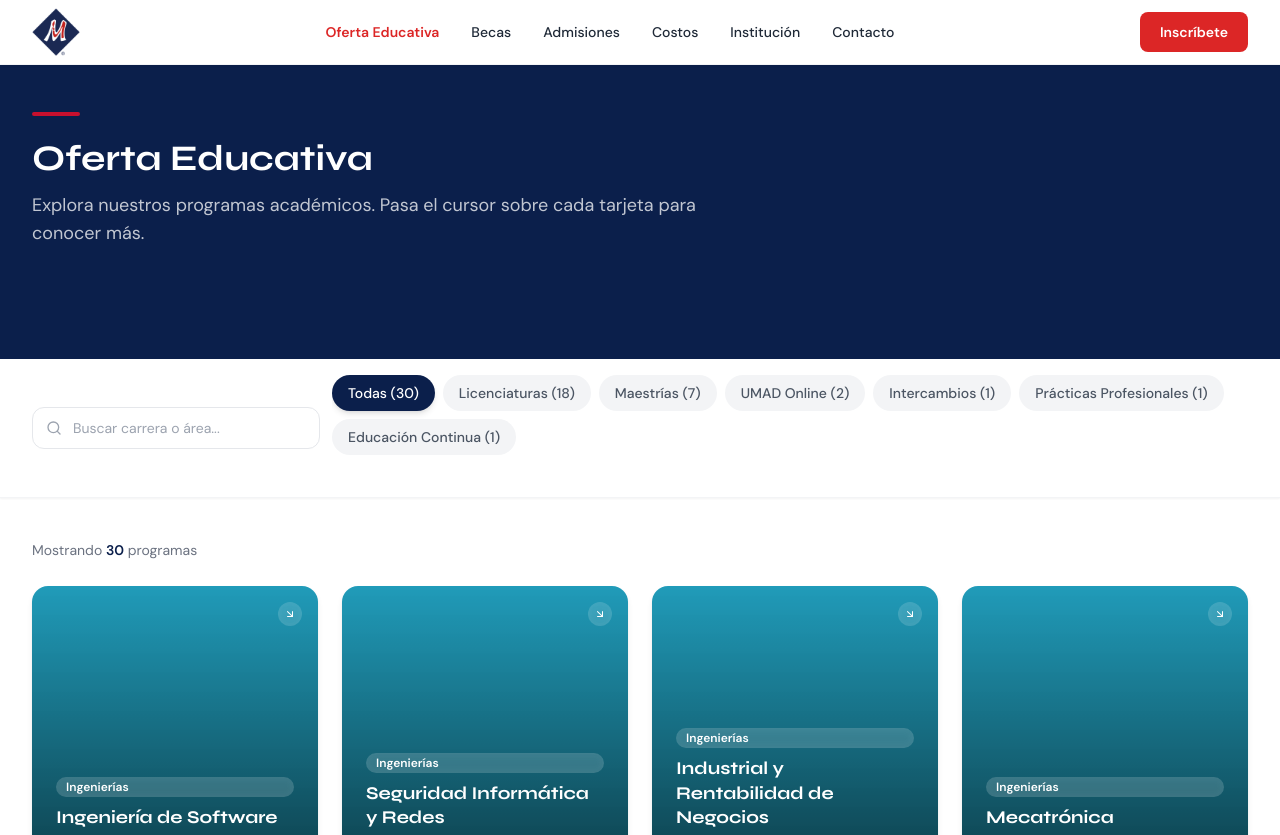
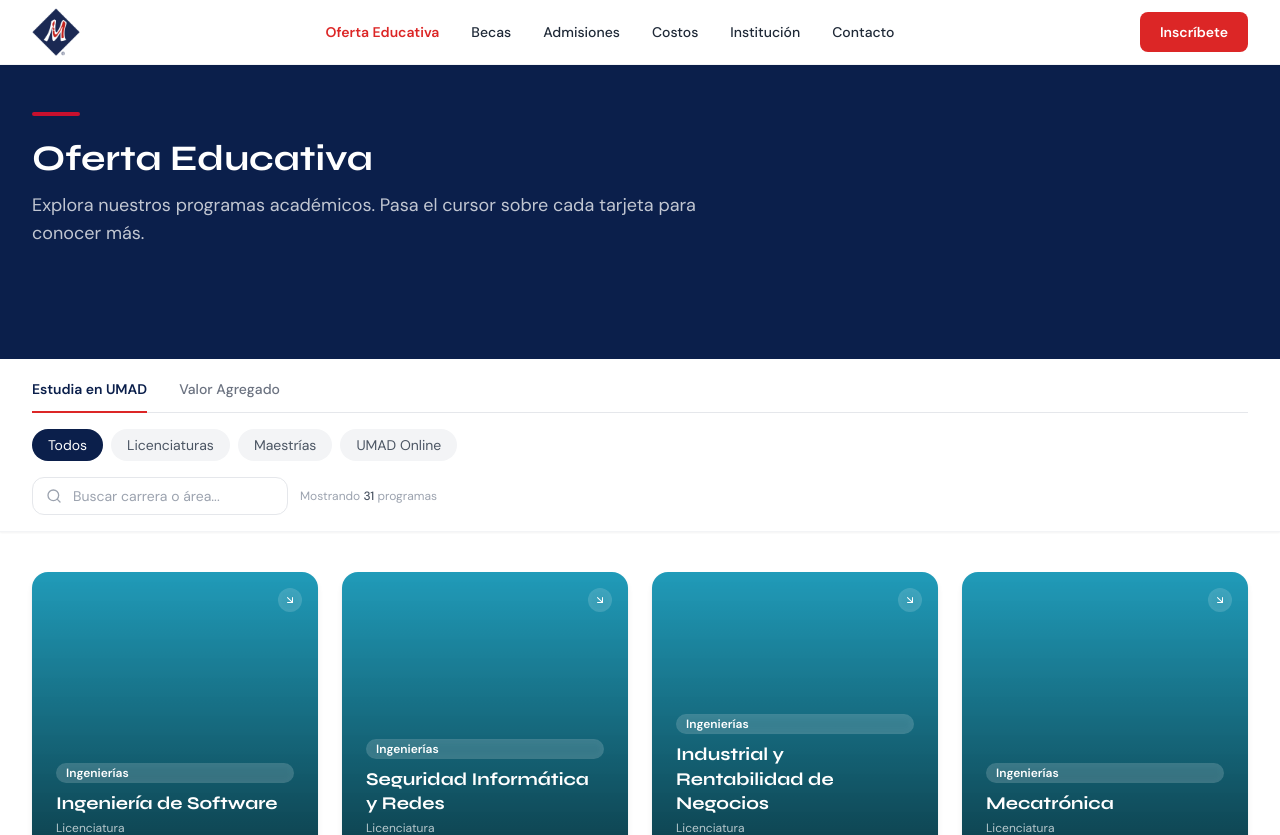
Before and after one commit to EmilioPG13/Web-UMAD, a React (Vite) app: page /carreras in a window 1280 px wide. Shown: the top 835 px of the page. Built offline with nearby package versions, Linux system fonts and the light colour scheme.

Commit message:
✨ feat: Enhance FacultyFilter and CarrerasPage; implement advanced filtering with modality options and add new program category

```diff
--- a/src/components/programs/FacultyFilter.tsx
+++ b/src/components/programs/FacultyFilter.tsx
@@ -1,43 +1,119 @@
-import type { Program, ProgramCategory } from '../../types';
+import { motion, AnimatePresence } from 'framer-motion';
 
-const ALL = 'Todas' as const;
-type Filter = ProgramCategory | typeof ALL;
+export type Tab = 'estudia' | 'valor-agregado';
 
-const categories: Filter[] = [
-  'Todas',
-  'Licenciaturas',
-  'Maestrías',
-  'UMAD Online',
-  'Intercambios',
-  'Prácticas Profesionales',
-  'Educación Continua',
+export type SubFilter =
+  | 'Todos'
+  | 'Licenciaturas'
+  | 'Maestrías'
+  | 'UMAD Online'
+  | 'Training Model'
+  | 'Prácticas Profesionales'
+  | 'Intercambios';
+
+export type ModalityFilter = 'Todas' | 'Presencial' | 'En línea';
+
+const TABS: { id: Tab; label: string }[] = [
+  { id: 'estudia', label: 'Estudia en UMAD' },
+  { id: 'valor-agregado', label: 'Valor Agregado' },
 ];
 
+const SUB_FILTERS: Record<Tab, SubFilter[]> = {
+  'estudia': ['Todos', 'Licenciaturas', 'Maestrías', 'UMAD Online'],
+  'valor-agregado': ['Todos', 'Training Model', 'Prácticas Profesionales', 'Intercambios'],
+};
+
+const MODALITY_OPTIONS: ModalityFilter[] = ['Todas', 'Presencial', 'En línea'];
+
+const showsModality = (sub: SubFilter) =>
+  sub === 'Licenciaturas' || sub === 'Maestrías';
+
 interface Props {
-  active: Filter;
-  onChange: (f: Filter) => void;
-  programs: Program[];
+  activeTab: Tab;
+  activeSubFilter: SubFilter;
+  activeModality: ModalityFilter;
+  onTabChange: (tab: Tab) => void;
+  onSubFilterChange: (sub: SubFilter) => void;
+  onModalityChange: (mod: ModalityFilter) => void;
 }
 
-export default function ProgramFilter({ active, onChange, programs }: Props) {
-  const countFor = (cat: Filter) =>
-    cat === 'Todas' ? programs.length : programs.filter(p => p.category === cat).length;
+export default function ProgramFilters({
+  activeTab,
+  activeSubFilter,
+  activeModality,
+  onTabChange,
+  onSubFilterChange,
+  onModalityChange,
+}: Props) {
+  return (
+    <div className="space-y-4">
 
-  return (
-    <div className="flex flex-wrap gap-2 mb-6">
-      {categories.map(cat => (
+      {/* ── Nivel 1: Tabs ───────────────────────────────── */}
+      <div className="border-b border-gray-200">
+        <div className="flex gap-8">
+          {TABS.map(tab => (
             <button
-          key={cat}
-          onClick={() => onChange(cat)}
-          className={`px-4 py-2 rounded-full text-sm font-medium transition-all ${
-            active === cat
-              ? 'bg-umad-navy text-white shadow-md'
+              key={tab.id}
+              onClick={() => onTabChange(tab.id)}
+              className={`pb-3 text-sm border-b-2 transition-colors -mb-px ${
+                activeTab === tab.id
+                  ? 'border-red-600 text-umad-navy font-semibold'
+                  : 'border-transparent text-gray-500 font-medium hover:text-gray-700'
+              }`}
+            >
+              {tab.label}
+            </button>
+          ))}
+        </div>
+      </div>
+
+      {/* ── Nivel 2: Pills ──────────────────────────────── */}
+      <div className="flex flex-wrap gap-2">
+        {SUB_FILTERS[activeTab].map(sub => (
+          <button
+            key={sub}
+            onClick={() => onSubFilterChange(sub)}
+            className={`px-4 py-1.5 rounded-full text-sm transition-colors ${
+              activeSubFilter === sub
+                ? 'bg-umad-navy text-white'
                 : 'bg-gray-100 text-gray-600 hover:bg-gray-200'
             }`}
           >
-          {cat} ({countFor(cat)})
+            {sub}
           </button>
         ))}
       </div>
+
+      {/* ── Nivel 3: Segmented modality toggle ──────────── */}
+      <AnimatePresence>
+        {showsModality(activeSubFilter) && (
+          <motion.div
+            key="modality"
+            initial={{ opacity: 0, y: -6 }}
+            animate={{ opacity: 1, y: 0 }}
+            exit={{ opacity: 0, y: -6 }}
+            transition={{ duration: 0.18 }}
+            className="flex items-center gap-2"
+          >
+            <span className="text-xs text-gray-400">Modalidad:</span>
+            <div className="inline-flex border border-gray-200 rounded-lg p-0.5 gap-0.5">
+              {MODALITY_OPTIONS.map(mod => (
+                <button
+                  key={mod}
+                  onClick={() => onModalityChange(mod)}
+                  className={`px-3 py-1 text-xs rounded-md transition-colors ${
+                    activeModality === mod
+                      ? 'bg-umad-navy text-white'
+                      : 'text-gray-500 hover:text-gray-700'
+                  }`}
+                >
+                  {mod}
+                </button>
+              ))}
+            </div>
+          </motion.div>
+        )}
+      </AnimatePresence>
+    </div>
   );
 }
--- a/src/data/programs.ts
+++ b/src/data/programs.ts
@@ -392,7 +392,20 @@ export const programs: Program[] = [
     modalities: ['En línea'],
     durationSemesters: 9,
     description: 'Estudia desde cualquier lugar con la misma calidad académica. Horarios flexibles para que nunca pares.',
-    accentColor: 'bg-violet-500',
+    accentColor: 'bg-violet-600',
+    featured: false,
+  },
+  {
+    id: 'training-model',
+    name: 'UMAD Training Model',
+    shortName: 'Training Model',
+    faculty: 'Negocios',
+    level: 'Licenciatura',
+    category: 'Training Model',
+    modalities: ['Presencial'],
+    durationSemesters: 1,
+    description: 'Modelo de vinculación empresarial único de UMAD. Conecta a los estudiantes con empresas reales desde el primer semestre para desarrollar competencias en escenarios auténticos.',
+    accentColor: 'bg-orange-500',
     featured: false,
   },
   {
--- a/src/pages/CarrerasPage.tsx
+++ b/src/pages/CarrerasPage.tsx
@@ -3,33 +3,83 @@ import { motion, AnimatePresence } from 'framer-motion';
 import { Search, X } from 'lucide-react';
 import PageWrapper from '../components/layout/PageWrapper';
 import SectionHeading from '../components/ui/SectionHeading';
-import ProgramFilter from '../components/programs/FacultyFilter';
+import ProgramFilters, {
+  type Tab,
+  type SubFilter,
+  type ModalityFilter,
+} from '../components/programs/FacultyFilter';
 import FlipCard from '../components/programs/FlipCard';
 import { programs } from '../data/programs';
-import type { ProgramCategory } from '../types';
-
-type Filter = ProgramCategory | 'Todas';
 
 export default function CarrerasPage() {
-  const [activeFilter, setActiveFilter] = useState<Filter>('Todas');
+  const [activeTab, setActiveTab] = useState<Tab>('estudia');
+  const [activeSubFilter, setActiveSubFilter] = useState<SubFilter>('Todos');
+  const [activeModality, setActiveModality] = useState<ModalityFilter>('Todas');
   const [searchQuery, setSearchQuery] = useState('');
 
+  function handleTabChange(tab: Tab) {
+    setActiveTab(tab);
+    setActiveSubFilter('Todos');
+    setActiveModality('Todas');
+  }
+
+  function handleSubFilterChange(sub: SubFilter) {
+    setActiveSubFilter(sub);
+    if (sub !== 'Licenciaturas' && sub !== 'Maestrías') {
+      setActiveModality('Todas');
+    }
+  }
+
   const filtered = useMemo(() => {
-    const byCategory = activeFilter === 'Todas'
-      ? programs
-      : programs.filter(p => p.category === activeFilter);
+    let result = programs.filter(p => {
+      const inTab =
+        activeTab === 'estudia'
+          ? ['Licenciatura', 'Maestría', 'TSU'].includes(p.level) ||
+            p.category === 'UMAD Online'
+          : ['Training Model', 'Prácticas Profesionales', 'Intercambios'].includes(
+              p.category ?? ''
+            );
 
-    if (!searchQuery.trim()) return byCategory;
+      const inSub =
+        activeSubFilter === 'Todos'
+          ? true
+          : activeSubFilter === 'Licenciaturas'
+          ? p.level === 'Licenciatura'
+          : activeSubFilter === 'Maestrías'
+          ? p.level === 'Maestría'
+          : activeSubFilter === 'UMAD Online'
+          ? p.category === 'UMAD Online'
+          : p.category === activeSubFilter;
 
+      const inModality =
+        activeModality === 'Todas'
+          ? true
+          : p.modalities.includes(activeModality as 'Presencial' | 'En línea');
+
+      return inTab && inSub && inModality;
+    });
+
+    if (searchQuery.trim()) {
       const q = searchQuery.toLowerCase();
-    return byCategory.filter(p =>
+      result = result.filter(
+        p =>
           p.name.toLowerCase().includes(q) ||
           p.shortName.toLowerCase().includes(q) ||
           p.faculty.toLowerCase().includes(q)
       );
-  }, [activeFilter, searchQuery]);
+    }
 
-  const animKey = `${activeFilter}-${searchQuery}`;
+    return result;
+  }, [activeTab, activeSubFilter, activeModality, searchQuery]);
+
+  const hasActiveFilters =
+    searchQuery || activeSubFilter !== 'Todos' || activeModality !== 'Todas';
+
+  function clearFilters() {
+    setSearchQuery('');
+    setActiveSubFilter('Todos');
+    setActiveModality('Todas');
+  }
 
   return (
     <PageWrapper>
@@ -46,17 +96,26 @@ export default function CarrerasPage() {
 
       {/* Sticky filter bar */}
       <div className="sticky top-16 z-30 bg-white border-b border-gray-100 shadow-sm">
-        <div className="max-w-7xl mx-auto px-4 sm:px-6 lg:px-8 py-4">
-          <div className="flex flex-col sm:flex-row gap-3 items-start sm:items-center">
-            {/* Search */}
-            <div className="relative w-full sm:w-72 flex-shrink-0">
+        <div className="max-w-7xl mx-auto px-4 sm:px-6 lg:px-8 pt-5 pb-4">
+          <ProgramFilters
+            activeTab={activeTab}
+            activeSubFilter={activeSubFilter}
+            activeModality={activeModality}
+            onTabChange={handleTabChange}
+            onSubFilterChange={handleSubFilterChange}
+            onModalityChange={setActiveModality}
+          />
+
+          {/* Search + count row */}
+          <div className="flex items-center gap-3 mt-4">
+            <div className="relative w-full sm:w-64 flex-shrink-0">
               <Search className="absolute left-3.5 top-1/2 -translate-y-1/2 w-4 h-4 text-gray-400 pointer-events-none" />
               <input
                 type="text"
                 value={searchQuery}
                 onChange={e => setSearchQuery(e.target.value)}
                 placeholder="Buscar carrera o área..."
-                className="w-full pl-10 pr-9 py-2.5 rounded-xl border border-gray-200 text-sm focus:outline-none focus:ring-2 focus:ring-umad-navy focus:border-transparent"
+                className="w-full pl-10 pr-8 py-2 rounded-xl border border-gray-200 text-sm focus:outline-none focus:ring-2 focus:ring-umad-navy"
               />
               {searchQuery && (
                 <button
@@ -64,55 +123,48 @@ export default function CarrerasPage() {
                   className="absolute right-3 top-1/2 -translate-y-1/2 text-gray-400 hover:text-gray-600"
                   aria-label="Limpiar búsqueda"
                 >
-                  <X className="w-4 h-4" />
+                  <X className="w-3.5 h-3.5" />
                 </button>
               )}
             </div>
 
-            {/* Category pills */}
-            <div className="flex-1 overflow-x-auto pb-0.5">
-              <ProgramFilter
-                active={activeFilter}
-                onChange={v => setActiveFilter(v as Filter)}
-                programs={programs}
-              />
-            </div>
-          </div>
-        </div>
-      </div>
+            <p className="text-xs text-gray-400">
+              Mostrando{' '}
+              <span className="font-medium text-gray-600">{filtered.length}</span>{' '}
+              programa{filtered.length !== 1 ? 's' : ''}
+            </p>
 
-      {/* Content */}
-      <div className="max-w-7xl mx-auto px-4 sm:px-6 lg:px-8 py-10">
-        {/* Result count / active search label */}
-        <div className="flex items-center gap-2 mb-6 min-h-[24px]">
-          <p className="text-sm text-gray-500">
-            {searchQuery
-              ? <>Resultados para <span className="font-semibold text-umad-navy">"{searchQuery}"</span>: {filtered.length} programa{filtered.length !== 1 ? 's' : ''}</>
-              : <>Mostrando <span className="font-semibold text-umad-navy">{filtered.length}</span> programa{filtered.length !== 1 ? 's' : ''}</>
-            }
-          </p>
-          {(searchQuery || activeFilter !== 'Todas') && (
+            {hasActiveFilters && (
               <button
-              onClick={() => { setSearchQuery(''); setActiveFilter('Todas'); }}
-              className="text-xs text-umad-red hover:underline"
+                onClick={clearFilters}
+                className="ml-auto text-xs text-umad-red hover:underline"
               >
                 Limpiar filtros
               </button>
             )}
           </div>
+        </div>
+      </div>
 
-        <AnimatePresence mode="wait">
+      {/* Grid */}
+      <div className="max-w-7xl mx-auto px-4 sm:px-6 lg:px-8 py-10">
+        <AnimatePresence mode="popLayout">
           {filtered.length > 0 ? (
             <motion.div
-              key={animKey}
-              initial={{ opacity: 0, y: 10 }}
-              animate={{ opacity: 1, y: 0 }}
-              exit={{ opacity: 0 }}
-              transition={{ duration: 0.25 }}
+              key={`${activeTab}-${activeSubFilter}-${activeModality}-${searchQuery}`}
               className="grid grid-cols-1 sm:grid-cols-2 lg:grid-cols-3 xl:grid-cols-4 gap-6"
             >
               {filtered.map((program, i) => (
-                <FlipCard key={program.id} program={program} delay={i * 40} />
+                <motion.div
+                  key={program.id}
+                  layout
+                  initial={{ opacity: 0, scale: 0.95 }}
+                  animate={{ opacity: 1, scale: 1 }}
+                  exit={{ opacity: 0, scale: 0.95 }}
+                  transition={{ duration: 0.2, delay: i * 0.03 }}
+                >
+                  <FlipCard program={program} delay={i * 40} />
+                </motion.div>
               ))}
             </motion.div>
           ) : (
@@ -123,10 +175,14 @@ export default function CarrerasPage() {
               className="flex flex-col items-center py-24 text-center"
             >
               <Search className="w-10 h-10 text-gray-200 mb-4" />
-              <p className="text-gray-500 font-medium">No encontramos resultados para "{searchQuery}"</p>
-              <p className="text-gray-400 text-sm mt-1">Prueba con otro término o limpia los filtros</p>
+              <p className="text-gray-500 font-medium">
+                Sin resultados{searchQuery ? ` para "${searchQuery}"` : ''}
+              </p>
+              <p className="text-gray-400 text-sm mt-1">
+                Prueba con otro término o cambia los filtros
+              </p>
               <button
-                onClick={() => { setSearchQuery(''); setActiveFilter('Todas'); }}
+                onClick={clearFilters}
                 className="mt-4 text-sm text-umad-red hover:underline"
               >
                 Ver todos los programas
@@ -140,9 +196,13 @@ export default function CarrerasPage() {
       <div className="bg-umad-cream py-12">
         <div className="max-w-7xl mx-auto px-4 sm:px-6 lg:px-8 text-center">
           <p className="text-gray-600 text-sm max-w-2xl mx-auto">
-            Todos nuestros programas cuentan con Reconocimiento de Validez Oficial de Estudios (RVOE) otorgado por la SEP.
-            Para mayor información sobre requisitos de admisión, fechas y costos, visita nuestra sección de{' '}
-            <a href="/admisiones" className="text-umad-red font-medium hover:underline">Admisiones</a>.
+            Todos nuestros programas cuentan con Reconocimiento de Validez Oficial de
+            Estudios (RVOE) otorgado por la SEP. Para mayor información sobre requisitos
+            de admisión, fechas y costos, visita nuestra sección de{' '}
+            <a href="/admisiones" className="text-umad-red font-medium hover:underline">
+              Admisiones
+            </a>
+            .
           </p>
         </div>
       </div>
--- a/src/types/program.ts
+++ b/src/types/program.ts
@@ -7,7 +7,8 @@ export type ProgramCategory =
   | 'UMAD Online'
   | 'Educación Continua'
   | 'Intercambios'
-  | 'Prácticas Profesionales';
+  | 'Prácticas Profesionales'
+  | 'Training Model';
 
 export type Faculty =
   | 'Ingenierías'
@@ -25,7 +26,7 @@ export interface Program {
   shortName: string;
   faculty: Faculty;
   level: ProgramLevel;
-  category: ProgramCategory;
+  category?: ProgramCategory;
   modalities: Modality[];
   durationSemesters: number;
   description: string;
```
Lines whose indentation alone changed are shown as unchanged.
